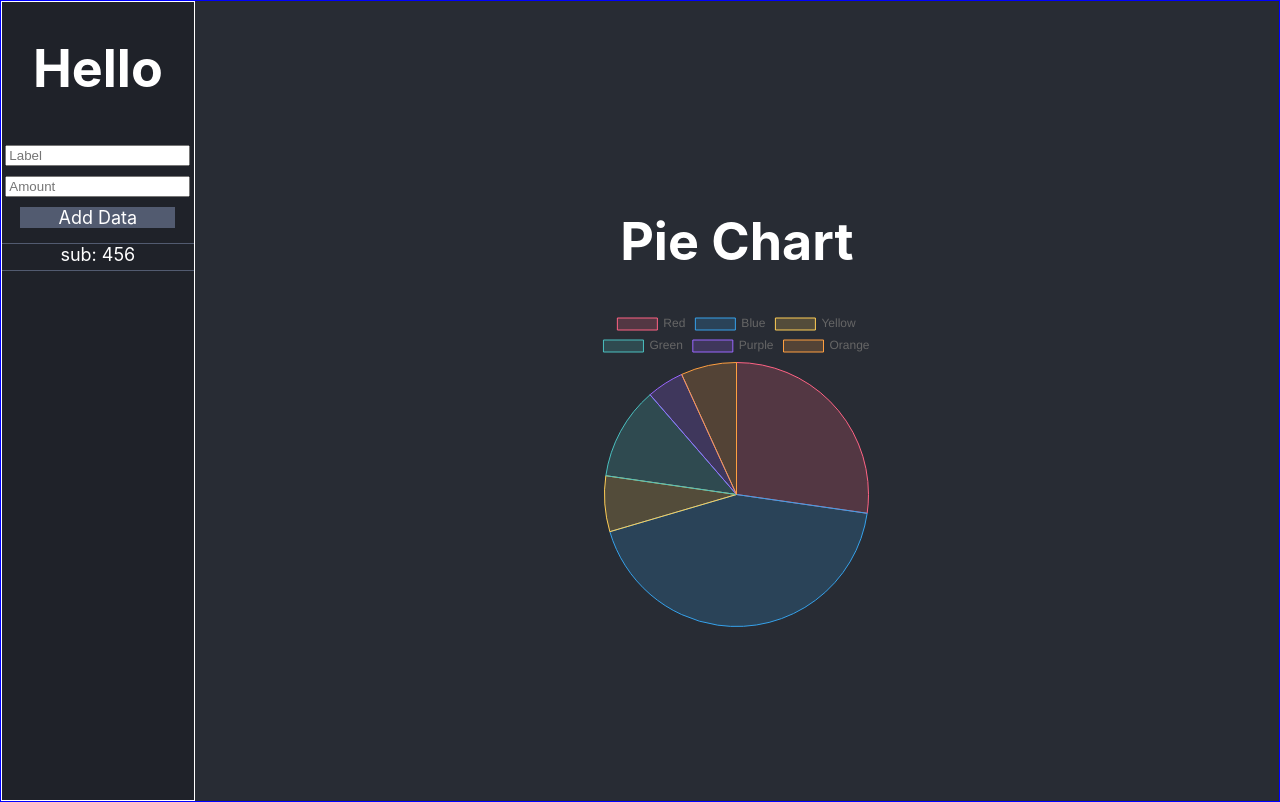
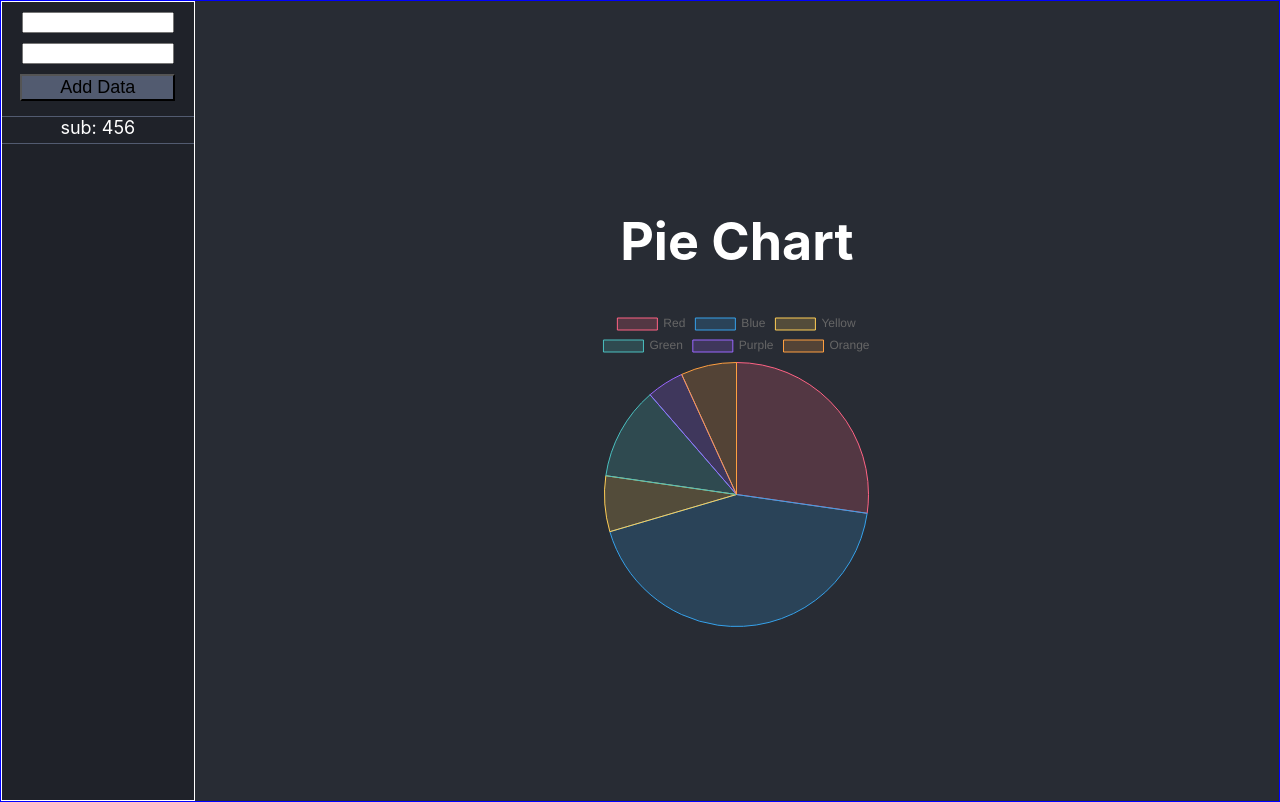
Before and after one commit to RyanKastl/Budgetizer, a React (Create React App) app in the folder FrontEnd/: page / in a window 1280 px wide. Built offline with nearby package versions, Linux system fonts and the light colour scheme.

Commit message:
form work

```diff
--- a/FrontEnd/src/App.css
+++ b/FrontEnd/src/App.css
@@ -65,6 +65,10 @@
   padding-bottom: 5px;
 }
 
+.Data-control-input {
+  width: 75%;
+}
+
 .Data-control-add {
   background-color: #525b70;
   width: 81%;
--- a/FrontEnd/src/App.js
+++ b/FrontEnd/src/App.js
@@ -1,6 +1,6 @@
 import './App.css';
 import { Pie } from 'react-chartjs-2';
-import React from 'react';
+import React, { useState } from 'react';
 
 const data = {
   labels: ['Red', 'Blue', 'Yellow', 'Green', 'Purple', 'Orange'],
@@ -29,14 +29,16 @@ const data = {
   ],
 };
 
-const PieChart = () => (
+function PieChart(props) {
+  return (
     <>
       <div className='header'>
         <h1 className='title'>Pie Chart</h1>
       </div>
-    <Pie data={data} />
+      <Pie data={props.data} />
     </>
   );
+};
 
 function DataItem(props) {
   return (
@@ -46,34 +48,45 @@ function DataItem(props) {
   );
 }
 
-class DataControl extends React.Component {
-  constructor(props) {
-    super(props);
-    this.state = { label: '',
-                   value: '' };
+function DataControl() {
+  const [labelValue, setLabelValue] = useState("");
+  const [amountValue, setAmountValue] = useState("");
+
+  const handleLabelInput = (e) => {
+    setLabelValue(e.target.value);
+  };
+
+  const handleAmountInput = (e) => {
+    setAmountValue(e.target.value);
   }
 
-  render() {
+  const resetInputField = () => {
+    setLabelValue("");
+    setAmountValue("");
+  };
+
   return (
     <div className="Data-control">
-        <form>
-          <h1>Hello {this.state.label}</h1>
-          <input type="text" placeholder="Label"></input>
-          <input type="text" placeholder="Amount"></input>
-          <div className="Data-control-add">Add Data</div>
-        </form>
+      <input className="Data-control-input" type="text" value={labelValue} onChange={handleLabelInput} />
+      <input className="Data-control-input" type="text" value={amountValue} onChange={handleAmountInput} />
+      <button className="Data-control-add" onClick={ resetInputField }>Add Data</button>
     </div>
   );
-  }
 
 }
 
-function App() {
+function Data() {
+
+  const dataList = [
+    {
+    items: [
+      { label: "test", amount: "300" },
+      { label: "blah", amount: "45"  },
+      { label: "sup",  amount: "839" },
+    ]}
+  ];
+
   return (
-    <div className="App">
-      <header className="Chart-body">
-        <PieChart className="Chart-body"/>
-      </header>
     <div className="Data">
       <DataControl />
       <DataItem
@@ -81,6 +94,19 @@ function App() {
         value="456"
       />
     </div>
+  );
+}
+
+function App() {
+
+  const testData = data;
+
+  return (
+    <div className="App">
+      <header className="Chart-body">
+        <PieChart className="Chart-body" data={testData}/>
+      </header>
+      <Data />
     </div>
   );
 }
```
Lines whose indentation alone changed are shown as unchanged.
